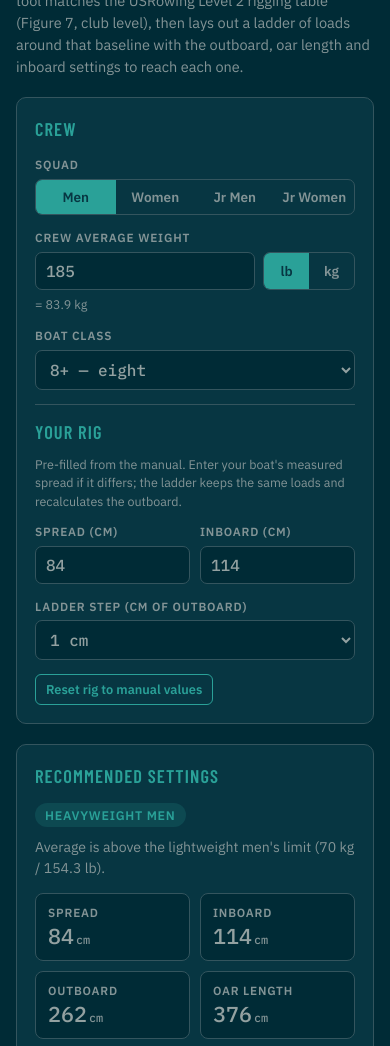
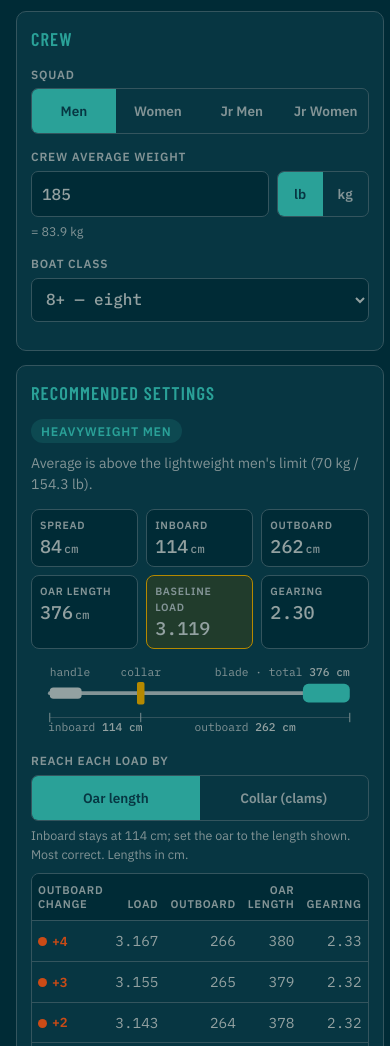
Before and after one commit to griffin-siadak/oar-load-calculator, a plain HTML site: page index.html in a window 390 px wide. Shown: the part 100-1146 px from the top of the page. Drawn offline with nearby package versions, Linux system fonts and the light colour scheme.

Commit message:
Add device check and phone-optimized layout
Detect phones by screen size and touch input (not user agent) and tag
the page before it paints. On phones: results follow the crew inputs,
the ladder shows one adjustment method at a time so it fits without
sideways scrolling, tap targets are at least 44px, inputs use the
decimal keypad and do not trigger iOS zoom, and the oar diagram is
redrawn for narrow screens. A footer switch overrides the detected
layout and is remembered per browser.

Co-Authored-By: Claude Opus 5.5 <noreply@anthropic.com>

```diff
--- a/index.html
+++ b/index.html
@@ -11,6 +11,34 @@ img { max-width: 100%; }
 [hidden] { display: none !important; }
 </style>
 <title>Oar Load Calculator</title>
+<script>
+/* Device check: phone = narrow screen, or a touch screen held sideways (short height).
+   Sets <html data-device="phone|desktop"> before the page paints and re-checks on resize/rotate.
+   A saved choice from the layout switch at the bottom of the page overrides the check. */
+(() => {
+  const q = matchMedia("(max-width: 760px), (pointer: coarse) and (max-height: 500px)");
+  let pref = null;
+  try { pref = localStorage.getItem("olc-layout"); } catch (e) {}
+  const apply = () => {
+    const d = pref === "phone" || pref === "desktop" ? pref : (q.matches ? "phone" : "desktop");
+    if (document.documentElement.dataset.device !== d) {
+      document.documentElement.dataset.device = d;
+      document.dispatchEvent(new Event("devicechange"));
+    }
+  };
+  window.OLCLayout = {
+    get pref() { return pref; },
+    set(p) {
+      pref = p;
+      try { p ? localStorage.setItem("olc-layout", p) : localStorage.removeItem("olc-layout"); } catch (e) {}
+      apply();
+      document.dispatchEvent(new Event("devicechange"));
+    }
+  };
+  apply();
+  q.addEventListener("change", apply);
+})();
+</script>
 <link rel="preconnect" href="https://fonts.googleapis.com">
 <link rel="stylesheet" href="https://fonts.googleapis.com/css2?family=Barlow+Condensed:wght@600;700&family=IBM+Plex+Sans:wght@400;500;600&family=IBM+Plex+Mono:wght@400;500&display=swap">
 <style>
@@ -60,7 +88,6 @@ select:focus-visible, input:focus-visible, button:focus-visible { outline: 2px s
 .row2 { display: grid; grid-template-columns: 1fr 1fr; gap: 10px; }
 .wt { display: grid; grid-template-columns: 1fr 92px; gap: 8px; }
 .hint { font-size: .78rem; color: var(--muted); margin: 0; }
-.divider { border: 0; border-top: 1px solid var(--line); margin: 6px 0 14px; }
 .reset { font: 600 .8rem var(--body); color: var(--accent); background: none; border: 1px solid var(--accent); border-radius: 6px; padding: 6px 10px; cursor: pointer; }
 
 .match { display: flex; flex-wrap: wrap; gap: 10px 18px; align-items: baseline; margin-bottom: 14px; }
@@ -102,6 +129,37 @@ tr.base td { background: var(--tape-soft); font-weight: 600; }
 .case p { font-size: .82rem; color: var(--muted); margin: 6px 0 0; }
 .notes { font-size: .82rem; color: var(--muted); display: grid; gap: 6px; }
 .notes b { color: var(--ink); font-weight: 600; }
+.side { display: grid; gap: 20px; min-width: 0; }
+.layout-switch { display: flex; flex-wrap: wrap; gap: 8px 12px; align-items: center; justify-content: center; font-size: .8rem; color: var(--muted); }
+.layout-switch button { font: 600 .8rem var(--body); color: var(--accent); background: none; border: 1px solid var(--line); border-radius: 6px; padding: 6px 10px; cursor: pointer; }
+:root:not([data-device="phone"]) .phone-only, :root[data-device="phone"] .desk-only { display: none; }
+
+/* ---------- Phone layout ---------- */
+/* Order on phones: crew inputs, then results, then rig tweaks, then notes. */
+:root[data-device="phone"] body { padding-block: 14px 28px; font-size: 15px; }
+[data-device="phone"] .wrap { gap: 14px; }
+[data-device="phone"] header h1 { font-size: 1.9rem; }
+[data-device="phone"] .grid { display: flex; flex-direction: column; align-items: stretch; gap: 14px; }
+[data-device="phone"] .side { display: contents; }
+[data-device="phone"] .crew { order: 1; }
+[data-device="phone"] .results { order: 2; }
+[data-device="phone"] .rig { order: 3; }
+[data-device="phone"] .panel { padding: 14px; }
+[data-device="phone"] .seg button { min-height: 44px; font-size: .85rem; padding: 8px 4px; }
+[data-device="phone"] select, [data-device="phone"] input[type=number] { min-height: 44px; font-size: 16px; }
+[data-device="phone"] .reset, [data-device="phone"] .layout-switch button { min-height: 44px; }
+[data-device="phone"] .reset { width: 100%; }
+[data-device="phone"] .stats { grid-template-columns: repeat(3, minmax(0, 1fr)); gap: 8px; }
+[data-device="phone"] .stat { padding: 8px; }
+[data-device="phone"] .stat .v { font-size: 1.15rem; }
+[data-device="phone"] .stat .lbl { font-size: .66rem; }
+[data-device="phone"] .oar text { font-size: 12px; }
+[data-device="phone"] .method { margin-bottom: 10px; }
+[data-device="phone"] table { min-width: 0; }
+[data-device="phone"] th, [data-device="phone"] td { padding: 9px 6px; }
+[data-device="phone"] th { white-space: normal; }
+[data-device="phone"] td .warn { display: block; margin: 0; font-size: .66rem; }
+[data-device="phone"] .tag { gap: 5px; }
 </style>
 
 </head>
@@ -109,11 +167,13 @@ tr.base td { background: var(--tape-soft); font-weight: 600; }
 <div class="wrap">
   <header>
     <h1>Oar Load Calculator</h1>
-    <p>Enter the crew's average weight and boat class. The tool matches the USRowing Level 2 rigging table (Figure 7, club level), then lays out a ladder of loads around that baseline with the outboard, oar length and inboard settings to reach each one.</p>
+    <p class="phone-only">Pick the squad, crew weight and boat to get the manual's rig plus a ladder of lighter and heavier loads.</p>
+    <p class="desk-only">Enter the crew's average weight and boat class. The tool matches the USRowing Level 2 rigging table (Figure 7, club level), then lays out a ladder of loads around that baseline with the outboard, oar length and inboard settings to reach each one.</p>
   </header>
 
   <div class="grid">
-    <form class="panel" id="f" autocomplete="off">
+    <form class="side" id="f" autocomplete="off">
+     <div class="panel crew">
       <h2>Crew</h2>
       <div class="field">
         <span class="lbl" id="cat-l">Squad</span>
@@ -127,7 +187,7 @@ tr.base td { background: var(--tape-soft); font-weight: 600; }
       <div class="field">
         <label for="wt">Crew average weight</label>
         <div class="wt">
-          <input type="number" id="wt" min="60" max="300" step="0.5" value="185">
+          <input type="number" inputmode="decimal" id="wt" min="60" max="300" step="0.5" value="185">
           <div class="seg" role="group" aria-label="Weight unit" id="unit">
             <button type="button" data-v="lb" aria-pressed="true">lb</button>
             <button type="button" data-v="kg" aria-pressed="false">kg</button>
@@ -148,17 +208,18 @@ tr.base td { background: var(--tape-soft); font-weight: 600; }
         </select>
       </div>
 
-      <hr class="divider">
+     </div>
+     <div class="panel rig">
       <h2>Your rig</h2>
       <p class="hint" style="margin:-4px 0 12px">Pre-filled from the manual. Enter your boat's measured spread if it differs; the ladder keeps the same loads and recalculates the outboard.</p>
       <div class="row2">
         <div class="field">
           <label for="spread" id="spread-l">Spread (cm)</label>
-          <input type="number" id="spread" step="0.5">
+          <input type="number" inputmode="decimal" id="spread" step="0.5">
         </div>
         <div class="field">
           <label for="inboard">Inboard (cm)</label>
-          <input type="number" id="inboard" step="0.5">
+          <input type="number" inputmode="decimal" id="inboard" step="0.5">
         </div>
       </div>
       <div class="field">
@@ -170,9 +231,10 @@ tr.base td { background: var(--tape-soft); font-weight: 600; }
         </select>
       </div>
       <button type="button" class="reset" id="reset">Reset rig to manual values</button>
+     </div>
     </form>
 
-    <section class="panel" aria-live="polite">
+    <section class="panel results" aria-live="polite">
       <h2>Recommended settings</h2>
       <div class="match">
         <span class="chip" id="table-name">Heavyweight Men</span>
@@ -190,21 +252,17 @@ tr.base td { background: var(--tape-soft); font-weight: 600; }
 
       <div class="oar" aria-hidden="true"><svg id="oar" viewBox="0 0 760 74" preserveAspectRatio="xMidYMid meet"></svg></div>
 
+      <div class="field method phone-only">
+        <span class="lbl" id="method-l">Reach each load by</span>
+        <div class="seg" role="group" aria-labelledby="method-l" id="method">
+          <button type="button" data-v="a" aria-pressed="true">Oar length</button>
+          <button type="button" data-v="b" aria-pressed="false">Collar (clams)</button>
+        </div>
+        <p class="hint" id="method-hint"></p>
+      </div>
       <div class="tablewrap">
         <table>
-          <thead>
-            <tr>
-              <th rowspan="2">Setting</th>
-              <th rowspan="2">Load</th>
-              <th rowspan="2">Outboard</th>
-              <th class="grp" colspan="2">A · Change oar length<br><span style="font-weight:500;text-transform:none;letter-spacing:0">inboard fixed — most correct</span></th>
-              <th class="grp" colspan="2">B · Move the collar<br><span style="font-weight:500;text-transform:none;letter-spacing:0">oar length fixed — quick (clams)</span></th>
-            </tr>
-            <tr>
-              <th>Oar length</th><th>Gearing</th>
-              <th>Inboard</th><th>Gearing</th>
-            </tr>
-          </thead>
+          <thead id="ladder-head"></thead>
           <tbody id="ladder"></tbody>
         </table>
       </div>
@@ -231,6 +289,10 @@ tr.base td { background: var(--tape-soft); font-weight: 600; }
     <div><b>Crew weight</b> picks the table. Men averaging 70 kg (154.3 lb) or less use the lightweight men's row; women averaging 57 kg (125.7 lb) or less use the lightweight women's row (World Rowing crew-average limits). Juniors use the junior tables. The manual does not scale load by body weight within a table, so this tool doesn't either: use the ladder to fit your crew's size and strength.</div>
     <div><b>Inboard rule of thumb:</b> sweep inboard = spread + 30 cm (±1); sculling inboard = (spread + 18 cm overlap) ÷ 2. Clams are about 1 cm each. Use the blade maker's recommendations for new blade shapes such as fat blades.</div>
   </section>
+  <footer class="layout-switch">
+    <span id="layout-now"></span>
+    <button type="button" id="layout-btn"></button>
+  </footer>
 </div>
 
 <script>
@@ -260,7 +322,8 @@ tr.base td { background: var(--tape-soft); font-weight: 600; }
   const LB = 2.20462;
   const mid = r => (r[0] + r[1]) / 2;
   const $ = id => document.getElementById(id);
-  const st = { cat: "men", unit: "lb", rigEdited: false };
+  const st = { cat: "men", unit: "lb", method: "a", rigEdited: false };
+  const isPhone = () => document.documentElement.dataset.device === "phone";
 
   const f1 = n => (Math.round(n * 10) / 10).toFixed(1).replace(/\.0$/, "");
   const f2 = n => n.toFixed(2);
@@ -340,6 +403,20 @@ tr.base td { background: var(--tape-soft); font-weight: 600; }
 
     // ladder
     const step = parseFloat($("step").value);
+    const phone = isPhone(), A = st.method === "a";
+    $("method-hint").textContent = A
+      ? `Inboard stays at ${f1(inb)} cm; set the oar to the length shown. Most correct. Lengths in cm.`
+      : `Oar length stays at ${f1(len0)} cm; move the collar with clams (about 1 cm each). Quick. Lengths in cm.`;
+    $("ladder-head").innerHTML = phone
+      ? `<tr><th>Outboard change</th><th>Load</th><th>Outboard</th><th>${A ? "Oar length" : "Inboard"}</th><th>Gearing</th></tr>`
+      : `<tr>
+          <th rowspan="2">Setting</th>
+          <th rowspan="2">Load</th>
+          <th rowspan="2">Outboard</th>
+          <th class="grp" colspan="2">A · Change oar length<br><span style="font-weight:500;text-transform:none;letter-spacing:0">inboard fixed — most correct</span></th>
+          <th class="grp" colspan="2">B · Move the collar<br><span style="font-weight:500;text-transform:none;letter-spacing:0">oar length fixed — quick (clams)</span></th>
+        </tr>
+        <tr><th>Oar length</th><th>Gearing</th><th>Inboard</th><th>Gearing</th></tr>`;
     const rows = [];
     for (let k = 4; k >= -4; k--) {
       const out = out0 + k * step;
@@ -350,6 +427,17 @@ tr.base td { background: var(--tape-soft); font-weight: 600; }
       const cls = k === 0 ? "base" : k > 0 ? "heavier" : "lighter";
       const label = k === 0 ? "Baseline (manual)" : `${k > 0 ? "+" : "−"}${f1(Math.abs(k * step))} cm outboard`;
       const warn = Math.abs(clams) > 2.01 ? `<span class="warn" title="More than two 1 cm clams">&gt;2 clams</span>` : "";
+      if (phone) {
+        const short = k === 0 ? "Base" : `${k > 0 ? "+" : "−"}${f1(Math.abs(k * step))}`;
+        rows.push(`<tr class="${cls}">
+          <td><span class="tag"><span class="dot"></span>${short}</span></td>
+          <td>${f3(load)}</td>
+          <td>${f1(out)}</td>
+          <td>${A ? f1(lenA) : f1(inB) + warn}</td>
+          <td>${f2(out / (A ? inb : inB))}</td>
+        </tr>`);
+        continue;
+      }
       rows.push(`<tr class="${cls}">
         <td><span class="tag"><span class="dot"></span>${label}</span></td>
         <td>${f3(load)}</td>
@@ -365,12 +453,14 @@ tr.base td { background: var(--tape-soft); font-weight: 600; }
   }
 
   function drawOar(inb, out) {
-    const W = 760, x0 = 20, x1 = 740, total = inb + out;
+    const phone = isPhone();
+    const W = phone ? 360 : 760, x0 = 20, x1 = W - 20, bw = phone ? 50 : 78, total = inb + out;
+    $("oar").setAttribute("viewBox", `0 0 ${W} 74`);
     const sc = (x1 - x0) / total, xb = x0 + inb * sc;
     $("oar").innerHTML = `
-      <line x1="${x0}" y1="30" x2="${x1 - 70}" y2="30" stroke="var(--muted)" stroke-width="4" stroke-linecap="round"/>
+      <line x1="${x0}" y1="30" x2="${x1 - bw + 8}" y2="30" stroke="var(--muted)" stroke-width="4" stroke-linecap="round"/>
       <rect x="${x0}" y="24" width="${Math.min(70, inb * sc * 0.35)}" height="12" rx="4" fill="var(--ink)"/>
-      <rect x="${x1 - 78}" y="20" width="78" height="20" rx="6" fill="var(--accent)"/>
+      <rect x="${x1 - bw}" y="20" width="${bw}" height="20" rx="6" fill="var(--accent)"/>
       <rect x="${xb - 4}" y="18" width="8" height="24" rx="2" fill="var(--tape)"/>
       <line x1="${x0}" y1="56" x2="${xb}" y2="56" stroke="var(--line)" stroke-width="1"/>
       <line x1="${xb}" y1="56" x2="${x1}" y2="56" stroke="var(--line)" stroke-width="1"/>
@@ -382,7 +472,18 @@ tr.base td { background: var(--tape-soft); font-weight: 600; }
       <text x="${x1}" y="12" text-anchor="end">blade · total <tspan class="strong">${f1(total)} cm</tspan></text>`;
   }
 
-  seg("cat", "cat"); seg("unit", "unit");
+  seg("cat", "cat"); seg("unit", "unit"); seg("method", "method");
+  function layoutSwitch() {
+    const L = window.OLCLayout, cur = isPhone() ? "phone" : "desktop";
+    $("layout-now").textContent = `Showing the ${cur} layout${L.pref ? " (your choice)" : " for this screen"}.`;
+    $("layout-btn").textContent = L.pref ? "Pick automatically" : `Use ${cur === "phone" ? "desktop" : "phone"} layout`;
+  }
+  $("layout-btn").addEventListener("click", () => {
+    const L = window.OLCLayout;
+    L.set(L.pref ? null : (isPhone() ? "desktop" : "phone"));
+  });
+  document.addEventListener("devicechange", () => { render(); layoutSwitch(); });
+  layoutSwitch();
   ["wt", "step"].forEach(id => $(id).addEventListener("input", render));
   ["spread", "inboard"].forEach(id => $(id).addEventListener("input", () => { st.rigEdited = true; render(); }));
   $("boat").addEventListener("change", () => { st.rigEdited = false; lastRowKey = ""; render(); });
```
